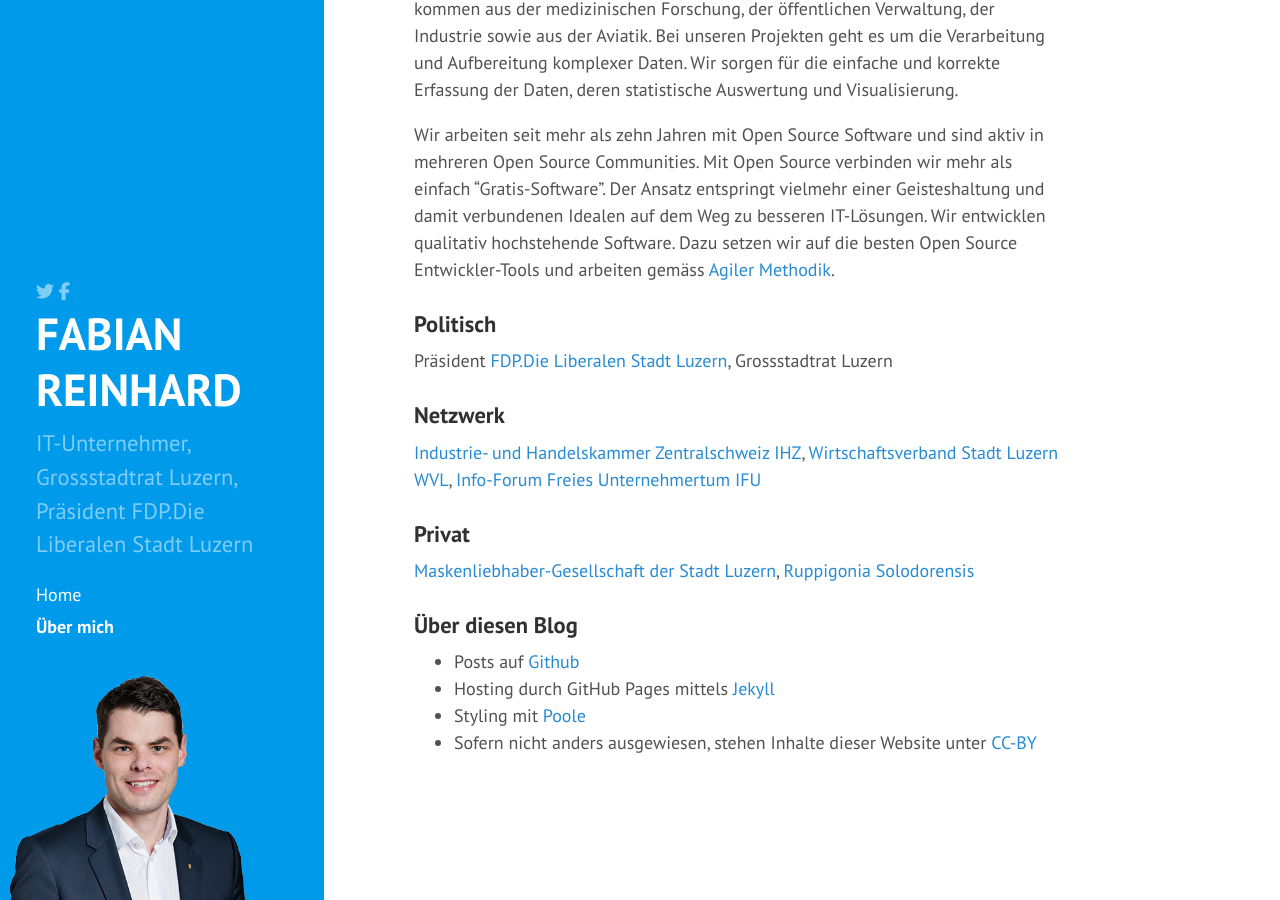
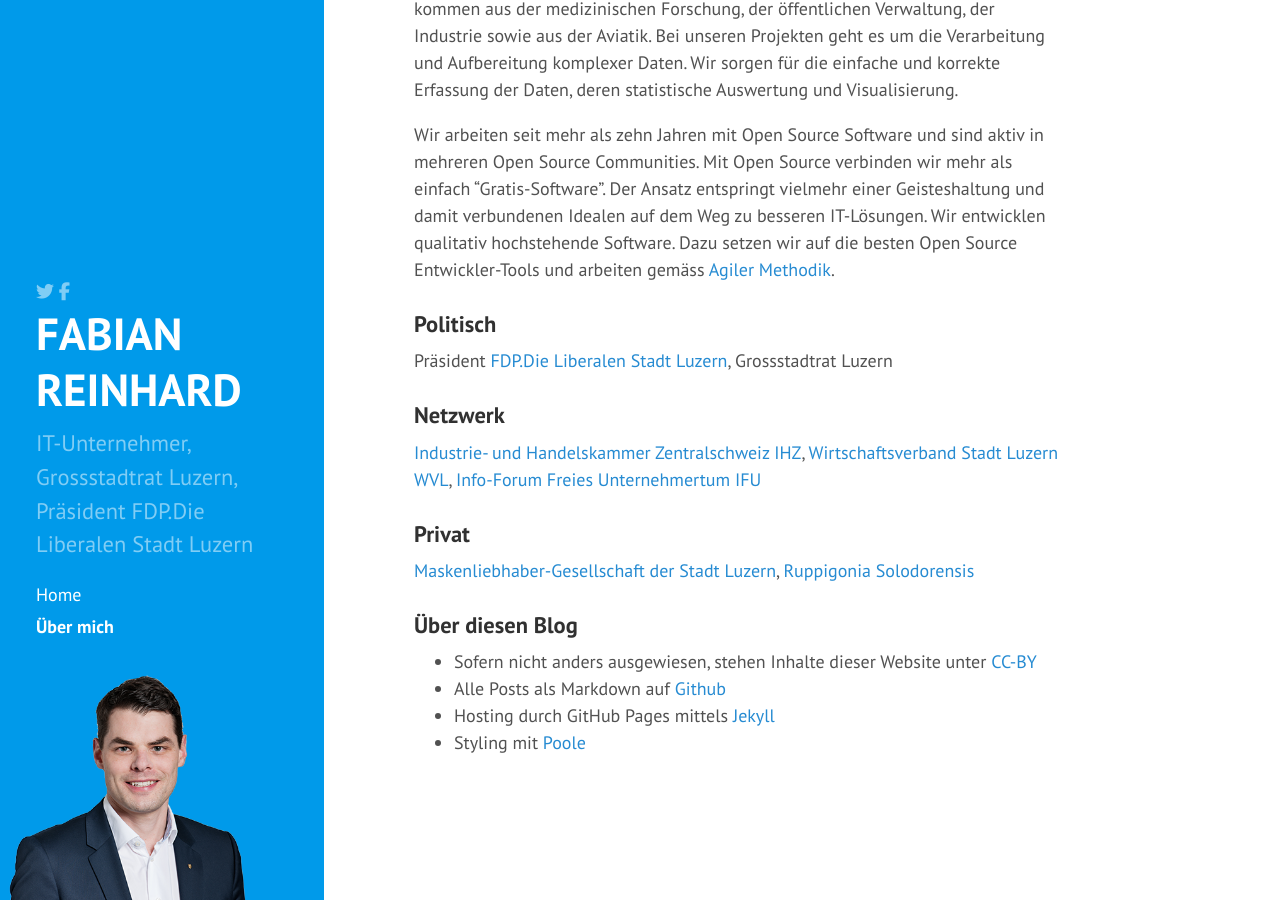
Before and after one commit to freinhard/freinhard.github.io, a Jekyll site: the page built from about.md, in a window 1280 px wide and 900 px high, scrolled down 565 px. Built offline with Jekyll 4.4.1, drawn with Linux system fonts in a browser that asks for light colours; nearby versions of some CDN libraries; comment, search, counter and statistics services are not loaded.

Commit message:
About blog

```diff
--- a/about.md
+++ b/about.md
@@ -30,7 +30,7 @@
 [Maskenliebhaber-Gesellschaft der Stadt Luzern](http://www.mlg.ch), [Ruppigonia Solodorensis](http://ruppigonia.ch)
 
 ### Über diesen Blog
-- Posts auf [Github](https://github.com/freinhard/freinhard.github.io)
+- Sofern nicht anders ausgewiesen, stehen Inhalte dieser Website unter [CC-BY](http://creativecommons.org/licenses/by/4.0/deed.de)
+- Alle Posts als Markdown auf [Github](https://github.com/freinhard/freinhard.github.io)
 - Hosting durch GitHub Pages mittels [Jekyll](https://jekyllrb.com)
 - Styling mit [Poole](http://getpoole.com)
-- Sofern nicht anders ausgewiesen, stehen Inhalte dieser Website unter [CC-BY](http://creativecommons.org/licenses/by/4.0/deed.de)
```
